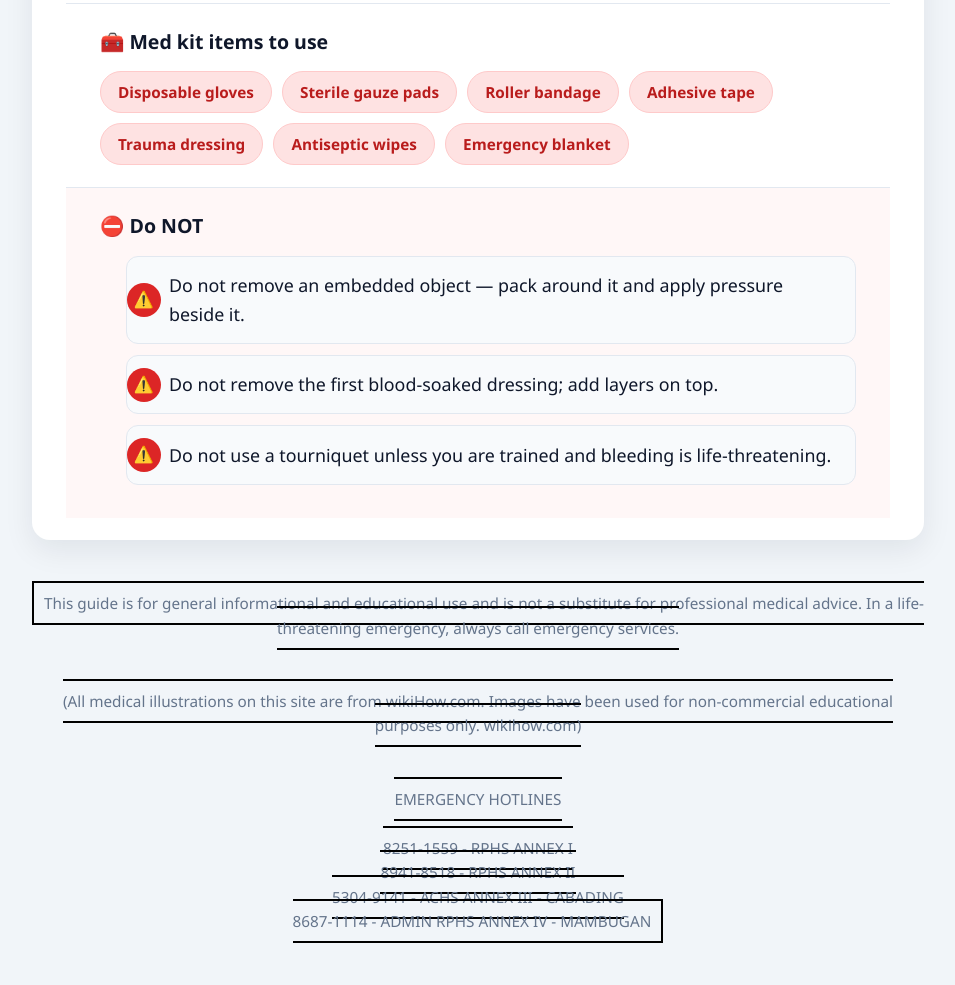
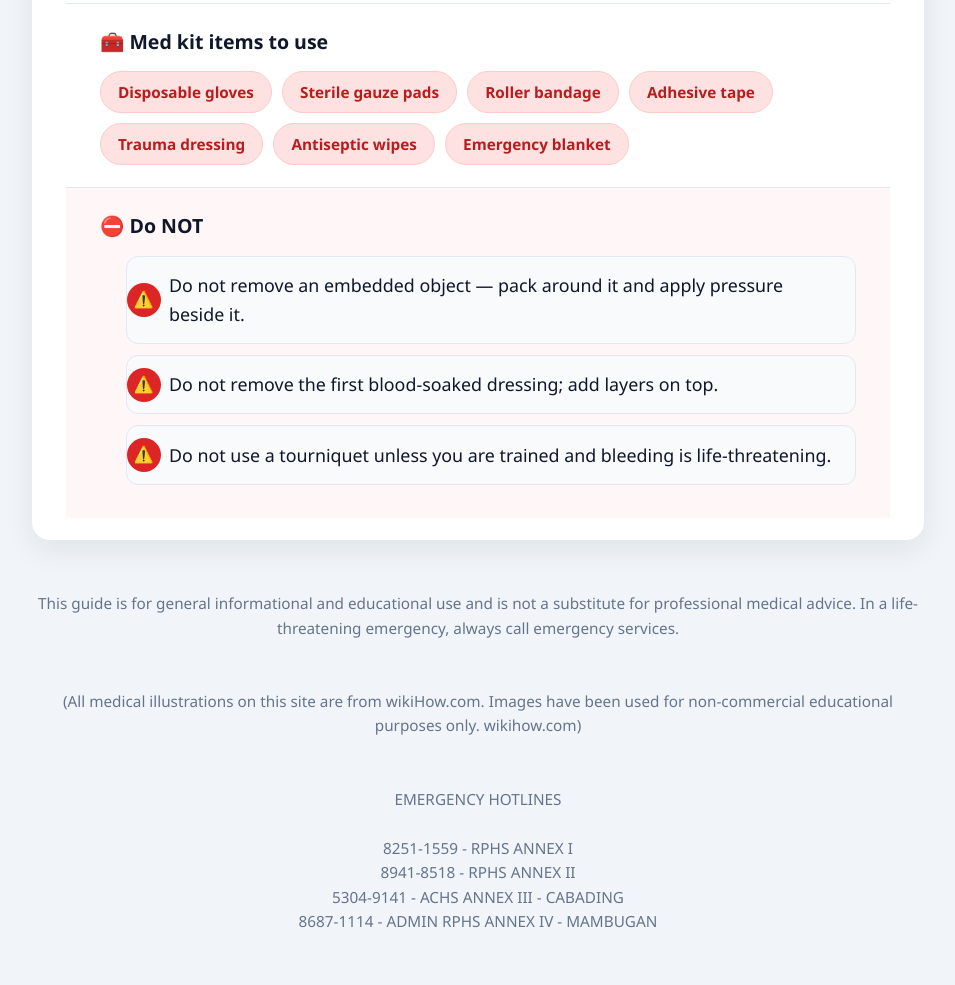
Before and after one commit to ysan082009yahoocom-source/Mediguide1.2, a plain HTML site: page index.html in a window 1280 px wide. Shown: the part 1662-2647 px from the top of the page, without its empty margins (162-1117 px from the left). Drawn offline with Linux system fonts and the light colour scheme.

Commit message:
Update index.html

```diff
--- a/index.html
+++ b/index.html
@@ -48,7 +48,7 @@
   <main id="content" class="content" role="tabpanel" aria-live="polite"></main>
 
   <footer class="app-footer">
-    <p1 style="border: 2px solid black; padding: 10px;" style=box-shadow: var(--shadow);>
+    <p1>
       This guide is for general informational and educational use and is not a substitute
       for professional medical advice. In a life-threatening emergency, always call
       emergency services.
```
